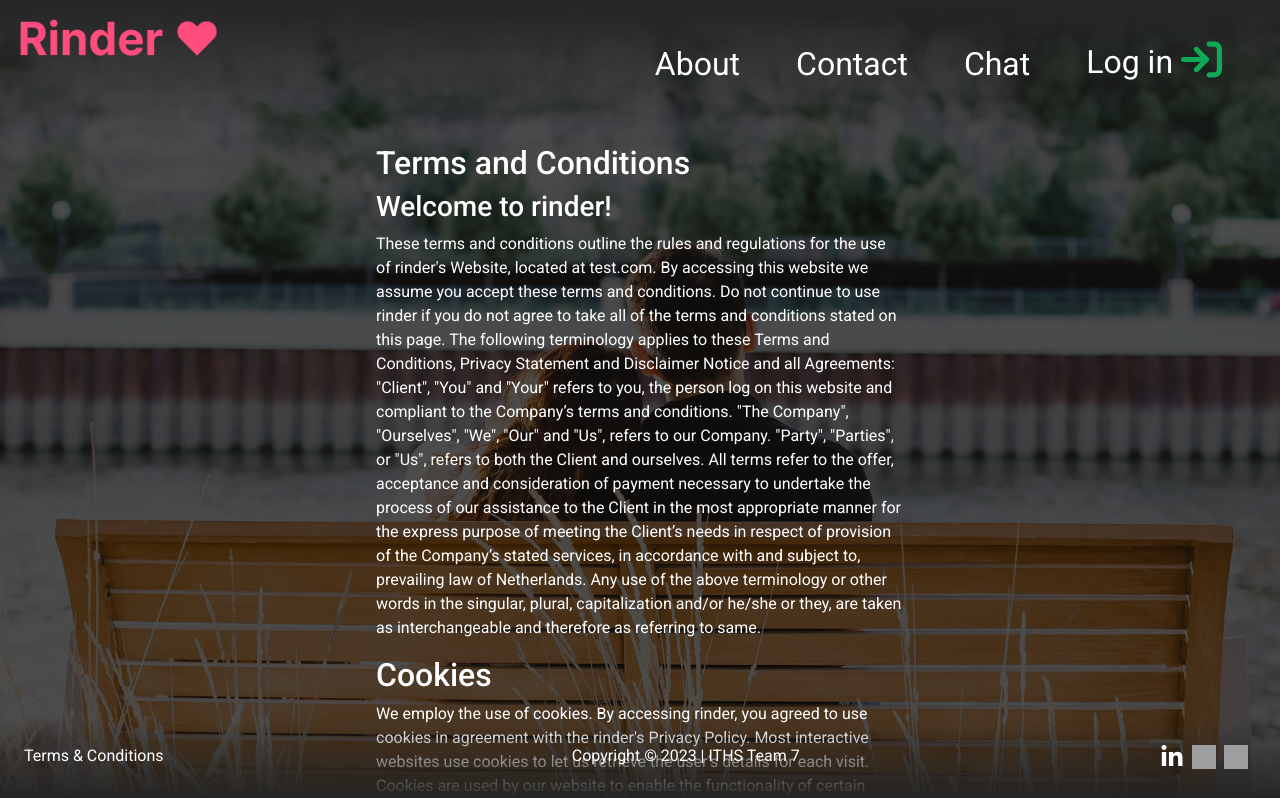
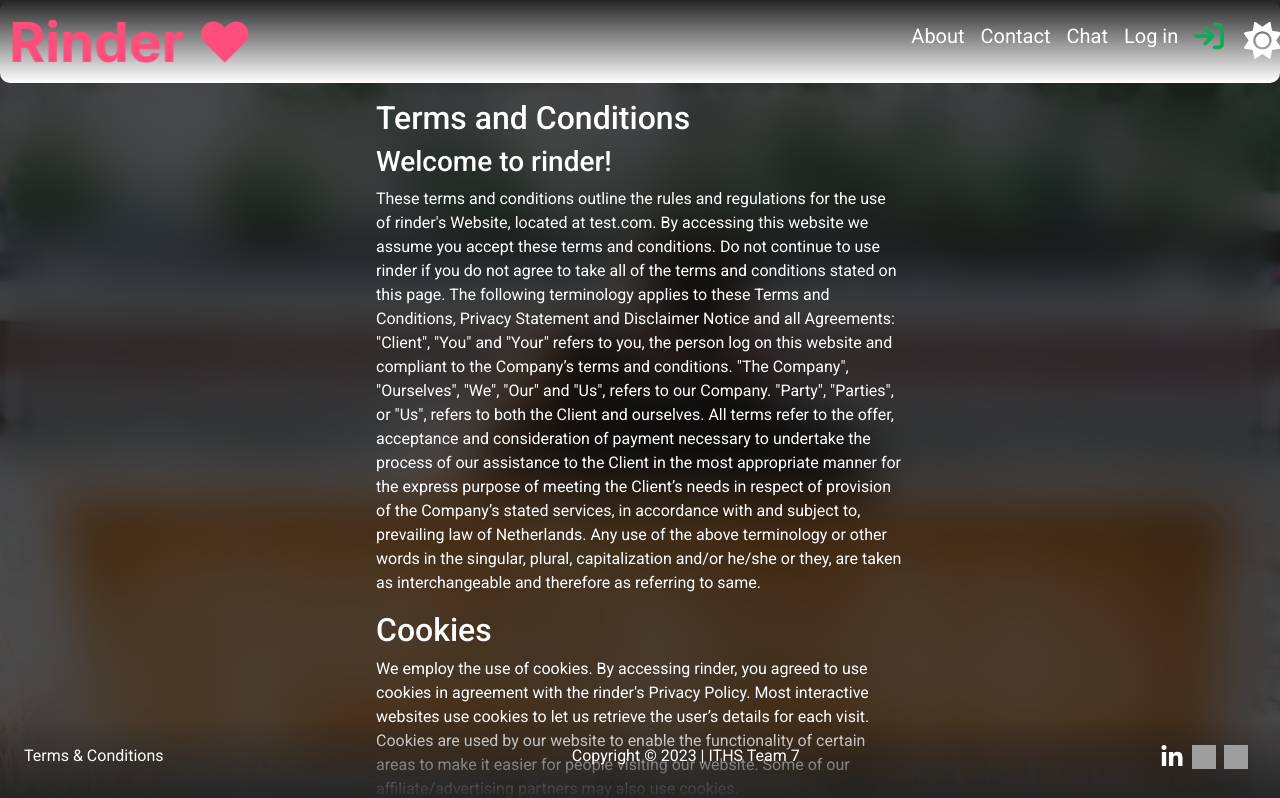
Before and after one commit to ITHS-Team-7/rinder, a Vue app: page /terms in a window 1280 px wide. Shown: the top 798 px of the page. Built offline with nearby package versions, Linux system fonts and the light colour scheme; grey boxes are pictures that could not be loaded.

Commit message:
Created User Graph, fixed bug with footer, some other css fix and added myself in json

```diff
--- a/package.json
+++ b/package.json
@@ -16,6 +16,7 @@
     "@fortawesome/vue-fontawesome": "^3.0.3",
     "@picmo/popup-picker": "^5.8.1",
     "bootstrap": "^5.3.0-alpha1",
+    "chart.js": "^4.2.1",
     "moment": "^2.29.4",
     "picmo": "^5.8.1",
     "vue": "^3.2.45",
--- a/src/assets/data/users.json
+++ b/src/assets/data/users.json
@@ -150,6 +150,19 @@
     "chats": []
   },
   {
+    "userName": "Irina862",
+    "firstName": "Irina",
+    "lastName": "K",
+    "email": "irina.kudlai@something.com",
+    "gender": "Female",
+    "age": 36,
+    "avatar": "https://xsgames.co/randomusers/assets/avatars/female/27.jpg",
+    "signupDate": "2022-07-30",
+    "description": "Hello \uD83D\uDC4B\nMy name is Irina and I love play billiard \uD83D\uDE03",
+    "country":"Sweden",
+    "chats": []
+  },
+  {
     "userName": "gerrileepunter700",
     "firstName": "Gerrilee",
     "lastName": "Punter",
--- a/src/assets/main.css
+++ b/src/assets/main.css
@@ -4,6 +4,7 @@ html,
 body {
   height: 100%;
   width: 100%;
+  overflow:auto;
 }
 
 /* color palette from figma */
--- a/src/components/Header.vue
+++ b/src/components/Header.vue
@@ -1,57 +1,73 @@
 <script setup>
 import { RouterLink } from "vue-router";
+
+import { lightTheme, darkTheme } from 'picmo';
+import { createPopup } from "@picmo/popup-picker";
 
 import logoBlack from "../assets/images/logo_black.png";
 import logoPink from "../assets/images/logo.png";
 </script>
 
 <template>
-  <div>
-    <div class="nav-menu">
-      <font-awesome-icon icon="fa-solid fa-bars" @click="showMenu()" />
-      <div class="logo">
+<div
+    id="header"
+    :class="darkMode ? 'dark' : ''"
+    @someEvent="actionForSomeEvent"
+  >
+<nav class="navbar navbar-expand-lg">
+
+  <div class="container-fluid">
         <RouterLink to="/"
           ><img :src="logoFileName" width="238" alt="Rinder"
         /></RouterLink>
-      </div>
-      <!--<i class="fas fa-bars" @click="showMenu()"> </i> -->
-      <div
-        class="nav-content"
-        :class="showMobileMenu ? 'open-menu' : 'closed-menu'"
-      >
-        <ul class="nav-items">
-          <li>
-            <RouterLink class="nav-link active" aria-current="page" to="/about"
+
+    <button class="navbar-toggler" type="button" data-bs-toggle="collapse" data-bs-target="#navbarText" aria-controls="navbarText" aria-expanded="false" aria-label="Toggle navigation">
+      <span class="navbar-toggler-icon"></span>
+    </button>
+    <div class="collapse navbar-collapse" id="navbarText">
+      <ul class="navbar-nav me-auto mb-2 mb-lg-0">
+        <li>
+            <RouterLink class="nav-link" aria-current="page" to="/about"
               >About
             </RouterLink>
           </li>
           <li>
             <RouterLink
-              class="nav-link active"
+              class="nav-link"
               aria-current="page"
               to="/contact"
               >Contact
             </RouterLink>
           </li>
           <li>
-            <RouterLink class="nav-link active" aria-current="page" to="/chat"
+            <RouterLink class="nav-link" aria-current="page" to="/chat"
               >Chat
             </RouterLink>
           </li>
           <li>
             <RouterLink class="nav-link" to="/login"
               >Log in
+            </RouterLink>
+          </li>
+          <li>
+              <RouterLink class="nav-link" to="/login"
+              >
               <img
                 class="arrow"
                 src="../assets/images/arrow-right.svg"
-                width="41"
+                width="30"
               />
             </RouterLink>
           </li>
-        </ul>
-      </div>
+      </ul>
     </div>
   </div>
+ <div class="clickableIconContainer" @click.stop="toggleDarkMode">
+          <font-awesome-icon icon="fa-solid fa-sun" />
+</div>
+
+</nav>
+</div>
 </template>
 
 <script>
@@ -59,11 +75,17 @@ export default {
   data() {
     return {
       showMobileMenu: false,
+      bodyBgColor: "#ffe1e8",
+      bodyDarkModeBgColor: "#000",
+      darkMode: false
     };
   },
   methods: {
     showMenu() {
       this.showMobileMenu = !this.showMobileMenu;
+    },
+      toggleDarkMode() {
+      this.darkMode = !this.darkMode;
     },
   },
   computed: {
@@ -107,121 +129,92 @@ export default {
 
           break;
       }
-    }
+    },
+    darkMode(status) {
+      const body = document.querySelector('body')
+      body.style.backgroundColor = this.darkMode ? this.bodyDarkModeBgColor : this.bodyBgColor;
+    },
   }
 };
 </script>
 
 <style scoped>
-.nav-menu {
+.navbar {
   background: rgb(37, 37, 37);
   background: linear-gradient(180deg, #252525 0%, rgba(0, 0, 0, 0) 100%);
-}
-.logo img {
-  display: block;
-  float: left;
-  font-size: 2em;
-  padding: 10px 20px;
-  text-decoration: none;
+  margin: 0;
 }
 
+.navbar-nav .nav-link{
+    color: #fff;
+    font-size: 20px;
+}
+
+.navbar-collapse{
+    flex-grow: 0;
+}
 .arrow {
   vertical-align: middle;
   padding-bottom: 10px;
 }
 
-.nav-content {
-  display: flex;
-  justify-content: right;
-  padding: 10px 30px;
-  align-items: center;
-  bottom: 2vh;
+.navbar-toggler{
+    background-color: #fff;
 }
-
-.nav-items {
-  display: flex;
-  justify-content: center;
-  align-items: center;
-  list-style: none;
-  margin: 0;
-  padding: 0;
-}
-
-.nav-items li {
-  padding: 8px;
-}
-
-.nav-items li a {
-  display: block;
-  padding: 20px 20px;
-  text-decoration: none;
-  font-size: 32px;
+.clickableIconContainer {
+  font-size: 2.3em;
+  margin: auto 0;
+  cursor: pointer;
+  display: inline;
+  min-width: 2rem;
+  text-align: center;
   color: #fff;
 }
 
-.svg-inline--fa {
-  display: none;
+#header{
+  --textColor: #000;
+  --bgColor: #fff;
+  --iconHoverColor: #3c008d;
+  --scrollBarColor: rgba(0, 0, 0, 0.9);
+  --scrollBarTrackColor: inset 0 0 6px rgba(136, 136, 136, 0.9);
+  --lastMessageColor: #282828;
+  --messageInputBg: #fff;
+  --messageInputColor: #000;
+  --messageInputPlaceholderColor: #555;
+  --lastMessageIconColor: #1b7200;
+  --profileInfoTypeColor: #003bbf;
+
+  border-radius: 10px;
+  background: var(--bgColor);
+  color: var(--textColor);
 }
+
+#header.dark {
+  --textColor: #fff;
+  --bgColor: #000;
+  --iconHoverColor: #b37aff;
+  --scrollBarColor: rgba(255, 255, 255, 0.4);
+  --scrollBarTrackColor: inset 0 0 6px rgba(148, 103, 103, 0.9);
+  --lastMessageColor: #d5d5d5;
+  --messageInputBg: #323232;
+  --messageInputColor: #fff;
+  --messageInputPlaceholderColor: #d7d7d7;
+  --lastMessageIconColor: #2bb302;
+  --profileInfoTypeColor: #00c4ff;
+
+  box-shadow: 0 0 20px 3px #ffffff;;
+}
+
 /* Mobile version hidden hamburger menu */
 
 @media screen and (max-width: 768px) {
-  .nav-menu {
-    padding-top: 10px;
-    position: relative;
-    width: 100%;
-    text-align: right;
-    padding-right: 2rem;
-    padding-top: 2rem;
-  }
-
-  .open-menu {
-    opacity: 1;
-    height: 150px;
-  }
-
-  .closed-menu {
-    opacity: 0;
-    height: 0;
-    padding: 0;
-  }
-
-  .nav-content {
-    display: inline-block;
-    z-index: 100;
-    position: relative;
-    transition: all 0.2s ease-out;
-    padding: 0;
-    bottom: 5vh;
-  }
-
-  .nav-items {
-    display: flex;
-    justify-content: center;
-    align-items: center;
-    list-style: none;
-    margin: 0;
-    padding: 0;
-  }
-  .nav-items li a {
-    color: #fff;
-    font-size: 24px;
-    padding: 20px 0;
-  }
-  .logo img {
-    width: 139px;
-    position: relative;
-    bottom: 5vh;
-  }
-
-  .svg-inline--fa {
-    display: inline;
-    text-align: right;
-    padding: 0 10px 10px 0;
-    color: #fff;
-  }
-  .arrow {
+   .arrow {
     width: 20px;
     padding-bottom: 4px;
   }
+  .navbar-nav .nav-link{
+    color: #fff;
+    font-size: 16px;
+}
 }
 </style>
--- a/src/components/Terms.vue
+++ b/src/components/Terms.vue
@@ -72,6 +72,8 @@ import { RouterLink } from "vue-router";
 .terms {
   padding-right: 5rem;
   padding-left: 5rem;
+  backdrop-filter: blur(25px);
+
 }
 .main-container {
   position: relative;
--- /dev/null
+++ b/src/components/UserGraph.vue
@@ -0,0 +1,86 @@
+<script setup>
+import Chart from "chart.js/auto";
+
+import data from "../assets/data/users.json";
+</script>
+
+<template>
+ <div>
+    <canvas ref="chart"></canvas>
+  </div>
+</template>
+
+<script>
+export default {
+  data() {
+    return {
+      users: data,
+      chart: null,
+    };
+  },
+  mounted(){
+      this.createChart();
+  },
+    methods: {
+    createChart() {
+      const genderAgeCounts = this.getGenderAgeCounts();
+
+      const labels = [];
+      const data = [];
+
+      for (const [key, value] of Object.entries(genderAgeCounts)) {
+        labels.push(key);
+        data.push(value);
+      }
+
+      if (this.chart) {
+        this.chart.destroy();
+      }
+
+      this.chart = new Chart(this.$refs.chart, {
+        type: "bar",
+        data: {
+          labels: labels,
+          datasets: [
+            {
+              label: "User Counts",
+              data: data,
+              backgroundColor: "#4e73df",
+            },
+          ],
+        },
+        options: {
+          scales: {
+            y: {
+              beginAtZero: true,
+              title: {
+                display: true,
+                text: "User Count",
+              },
+            },
+          },
+          plugins: {
+            title: {
+              display: true,
+              text: "User Counts by Gender",
+            },
+          },
+        },
+      });
+    },
+    getGenderAgeCounts() {
+      const counts = {};
+
+      this.users.forEach((user) => {
+        const key = `${user.gender}`;
+        if (!counts[key]) {
+          counts[key] = 0;
+        }
+        counts[key]++;
+      });
+
+      return counts;
+    },
+  },
+};
+</script>
--- a/src/views/AboutView.vue
+++ b/src/views/AboutView.vue
@@ -1,10 +1,12 @@
 <script setup>
 import AboutCards from "../components/AboutCards.vue";
 import ChatCards from "../components/ChatCards.vue";
+import UserGraph from "../components/UserGraph.vue";
 </script>
 <template>
   <AboutCards></AboutCards>
   <ChatCards :start="3"></ChatCards>
+  <UserGraph></UserGraph>
 </template>
 
 <style>
```
Also changed, not shown: 1 other file (tests, documents, lock files or other folders).
